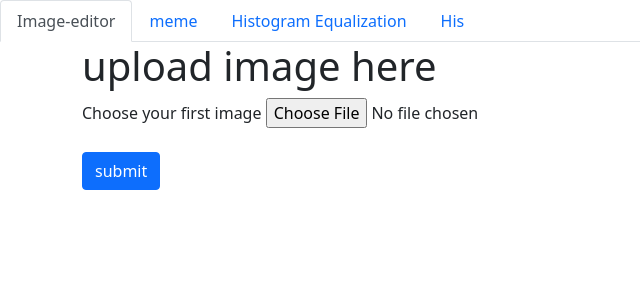
After one commit to jitendrapitchuka/Image_editor, a Django app: page /his/ in a window 1280 px wide. The commit adds this page. Shown: the top 300 px of the page, without its empty margins (0-640 px from the left). Run offline with Django 4.2, Linux system fonts and the light colour scheme.

Commit message:
added histogramrgb with libraray

```diff
--- a/image_editor/urls.py
+++ b/image_editor/urls.py
@@ -21,6 +21,7 @@ urlpatterns = [
 
     path('meme/',views.meme,name='meme'),
     path('histogram/',views.histogram,name='histogram'),
+    path('his/',views.histrgb,name='his'),
     path('',views.index,name='index'),
     #path('output_meme',views.output_meme,name="meme_output")
 ]
--- a/my_app/templates/base.html
+++ b/my_app/templates/base.html
@@ -21,7 +21,9 @@
         <li class="nav-item">
           <a class="nav-link" href="{%url 'histogram'%}">Histogram Equalization</a>
         </li>
-
+        <li class="nav-item">
+          <a class="nav-link" href="{%url 'his'%}">His</a>
+        </li>
       </ul>
 
       <div class="container">
--- /dev/null
+++ b/my_app/templates/his.html
@@ -0,0 +1,17 @@
+{%extends "base.html"%}
+{%block content%}
+<form method="POST" enctype="multipart/form-data" >
+    {%csrf_token%}
+    <h1>upload image here</h1>
+    <label for="myfile1">Choose your first image</label>
+            <input type="file" id="myfile1" name="myfile1"><br><br>
+
+
+
+
+
+    <input type="submit" class="btn btn-primary" value="submit">
+
+    </form>
+
+{%endblock%}
--- a/my_app/views.py
+++ b/my_app/views.py
@@ -4,6 +4,7 @@ from django.core.files.storage import FileSystemStorage
 from django.conf import settings
 from my_app.meme import meme_gen
 from my_app.histogram import histogrameq
+from my_app.histogramrgb import his
 import os
 # Create your views here.
 
@@ -90,3 +91,32 @@ def histogram(request):
         except IOError:
             return render(request,'histogram.html')
     return render(request,'histogram.html')
+
+def histrgb(request):
+    if(request.method=='POST'):
+
+
+        fs = FileSystemStorage()
+
+        file_paths = []
+        print(request.FILES)
+        for file_name in request.FILES:
+            upload_file = request.FILES[file_name]
+            extension = os.path.splitext(upload_file.name)[1]
+            file_path = os.path.join(settings.MEDIA_ROOT_URL, file_name + extension)
+            file_paths.append(file_path)
+            filename = fs.save(file_path, request.FILES[file_name])
+        img_path= his(*file_paths)
+        try:
+            with open(img_path, "rb") as f:
+                myfile=file_paths[0]
+                if os.path.isfile(myfile):
+                    os.remove(myfile)
+
+
+
+                return HttpResponse(f.read(), content_type="image/jpeg")
+
+        except IOError:
+            return render(request,'his.html')
+    return render(request,'his.html')
```
Also changed, not shown: my_app/histogram_rgb.py (deleted, +0 -22 lines), my_app/histogramrgb.py (added, +16 -0 lines), my_app/media/final.png, my_app/media/myfile1_J8LI9sA.png (deleted).
